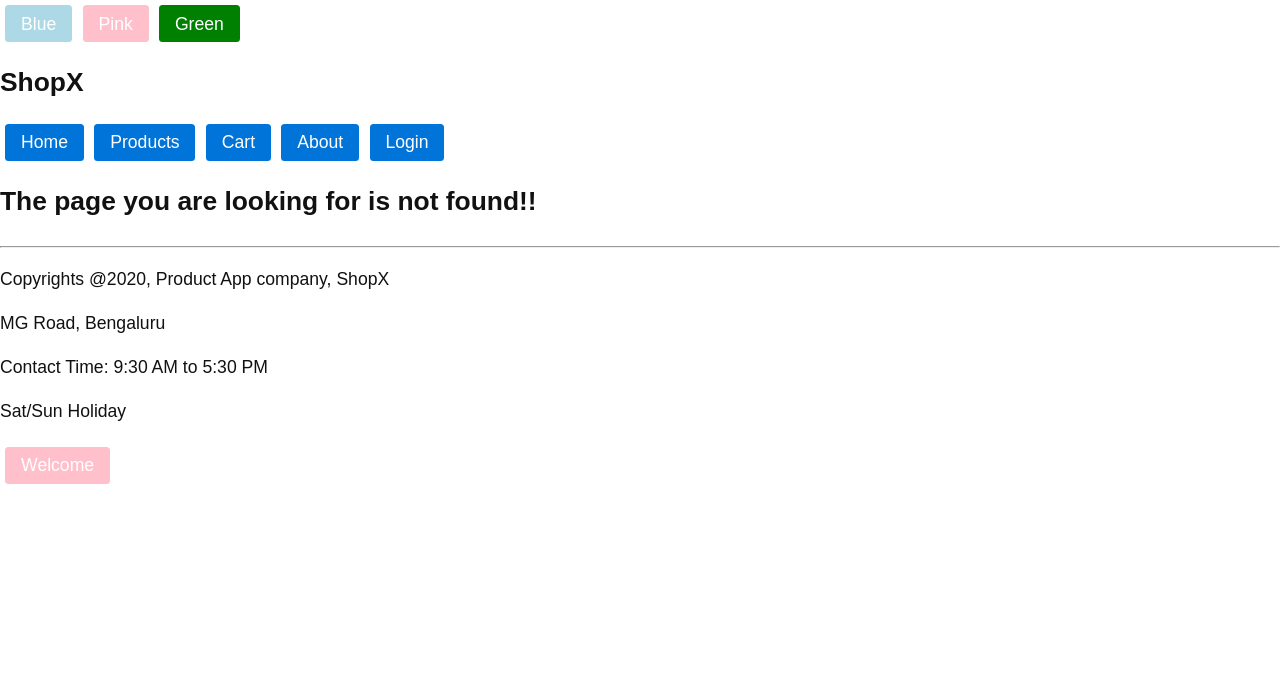
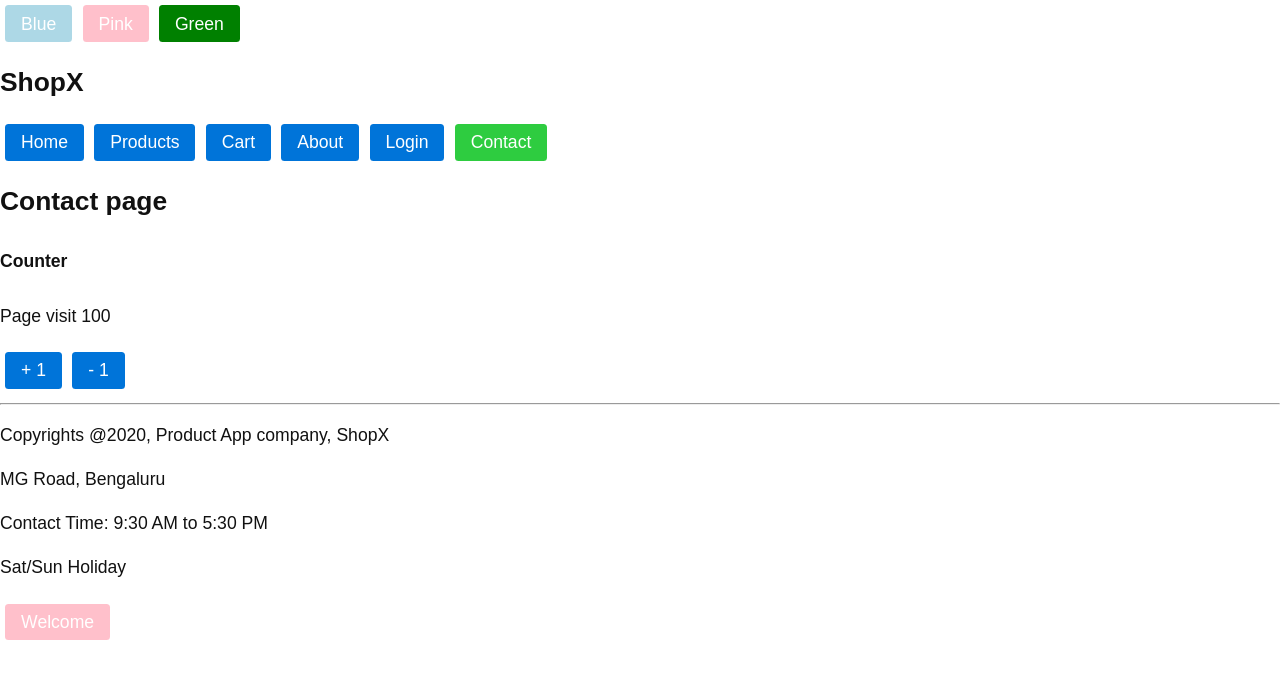
Before and after one commit to nodesense/cgi-react-2020, a React (Create React App) app: page /contact in a window 1280 px wide. Shown: the top 678 px of the page. Built offline with nearby package versions, Linux system fonts and the light colour scheme.

Commit message:
hook intro

```diff
--- a/src/app/App.js
+++ b/src/app/App.js
@@ -9,6 +9,7 @@ import Home from './pages/Home';
 import About from './pages/About';
 import NotFound from './pages/NotFound';
 import Checkout from './cart/pages/Checkout';
+import Contact from './pages/Contact';
 
 // FIXME: Lazy load cart using router
 import Cart from './cart/pages/Cart';
@@ -73,14 +74,20 @@ class App extends React.Component {
                 <Switch>
                     <Route path="/" exact component={Home} />
 
+                    {/* to pass props to component */}
                     <Route path="/cart">
                         <Cart />
+                    </Route>
+
+                    <Route path="/contact">
+                        <Contact />
                     </Route>
 
                     <Route path="/checkout">
                         <Checkout />
                     </Route>
 
+                    {/* pass props and router props to component, preffered method */}
                     <Route path="/about"
                         render= { (props) => (<About founders= { ['Venkat', 'Krish'] }
                                                         branches = { { headOffice: {city: 'BLR'}, branchOffice: {city: 'Chennai'} }   }
--- a/src/app/cart/components/CartItem.js
+++ b/src/app/cart/components/CartItem.js
@@ -25,7 +25,7 @@ class CartItem extends PureComponent {
     // called after virtual dom mounted into real dom
     // REAL DOM is READY
 
-    // Use cases: Make API call, Access DOM, setTimer, Subscribe for changes from redux/rxjs
+    // Use cases: Make API call, Access DOM/ref, setTimer, Subscribe for changes from redux/rxjs
     componentDidMount() {
         console.log("CartItem componentDidMount");
     }
--- a/src/app/cart/components/CartSummary.js
+++ b/src/app/cart/components/CartSummary.js
@@ -42,7 +42,7 @@ import PropTypes from "prop-types";
     }
 
     // is not called during initial/creation stage
-    // called only during update cycle, this.forceUpdate, this.setState, parent render
+    // called only during update cycle, this.setState, when parent render called
     // should return true or false
     // if return true, render shall be called on update cycle
     // if return false, render shall not be called on update cycle
@@ -52,6 +52,7 @@ import PropTypes from "prop-types";
         console.log("\nnext state", nextState, "\ncurrent state", this.state)
         // FIXME: compare prevProp with current props, prev state and current state, return true or false
 
+        // cons: code is not scable across as many properties/state attribute
         const canRender = nextProps.amount !== this.props.amount ||
                           nextProps.count !== this.props.count ||
                           nextState.discount !== this.state.discount ||
--- a/src/app/cart/pages/Checkout.js
+++ b/src/app/cart/pages/Checkout.js
@@ -27,13 +27,14 @@ class Checkout extends React.Component {
 
     componentDidMount() {
         // Ref is available after component mounted
+        // always use ref in componentDidMount and/or componentDidUpdate
         // current is a real dom, input tag
         console.log("REAL DOM", this.firstnameRef.current)
         this.firstnameRef.current.focus(); // set the cursor to input element
     }
 
     handleChange = (e) => {
-        const target = e.target; // target is input real dom
+        const target = e.target; // target is input/select real dom
         const {name, value} = target; // name is firstlame, lastname, city etc
         console.log("name", name, "value", value)
 
--- /dev/null
+++ b/src/app/components/Counter.js
@@ -0,0 +1,33 @@
+import React, {useState} from 'react';
+
+// React Hooks
+// useState --> bring state to the functional component
+
+
+// ({}) destructing, no props are passed now
+// ({initialCount}) destructing,   props is {initialCount: 100}
+
+const Counter = ({initialCount}) => {
+    console.log("Counter render")
+
+    // useState returns an array, first index contains  value, second contains setter function
+    //const [counter, setCounter] = useState(0) // 0 is initial value
+    // something similar to using constructor to initialize default state
+    const [counter, setCounter] = useState(initialCount) // can be initialized from props
+
+    // <> represent React.Fragment
+    // JSX Needs a parent element, we cannot put two child directly
+    // People are forced to use div like containers when more than children found.
+    // React.Fragement or <> are same, no parent html tag is enforced
+    return (
+        <>
+            <h4>Counter</h4>
+            <p>Page visit {counter}</p>
+            {/* calling setter ensure that function is re-rendered */}
+            <button onClick={ () => setCounter(counter + 1) }> + 1 </button>
+            <button onClick={ () => setCounter(counter - 1) }> - 1 </button>
+        </>
+    )
+}
+
+export default Counter;
--- a/src/app/components/Header.js
+++ b/src/app/components/Header.js
@@ -28,6 +28,8 @@ function Header(props) {
             <NavLink to="/cart" className="button"  activeClassName="success" > Cart </NavLink>
             <NavLink to="/about" className="button" activeClassName="success"> About </NavLink>
             <NavLink to="/login" className="button" activeClassName="success"> Login </NavLink>
+            <NavLink to="/contact" className="button" activeClassName="success"> Contact </NavLink>
+
         </div>
     )
 }
--- /dev/null
+++ b/src/app/pages/Contact.js
@@ -0,0 +1,15 @@
+import React from 'react';
+
+import Counter from '../components/Counter';
+
+const Contact = ({}) => {
+    return (
+        <div>
+            <h2>Contact page</h2>
+
+            <Counter initialCount={100} />
+        </div>
+    )
+}
+
+export default Contact;
--- a/src/index.js
+++ b/src/index.js
@@ -5,7 +5,7 @@ import ReactDOM from 'react-dom';
 import "./index.css";
 
 import {
-        BrowserRouter as Router
+        BrowserRouter as Router, // url would like http://localhost:3000/about
         } from 'react-router-dom';
 
 
```
Also changed, not shown: notes/day3.md (added, +27 -0 lines), src/app/cart/pages/Cart.js (+8 -1 lines).
